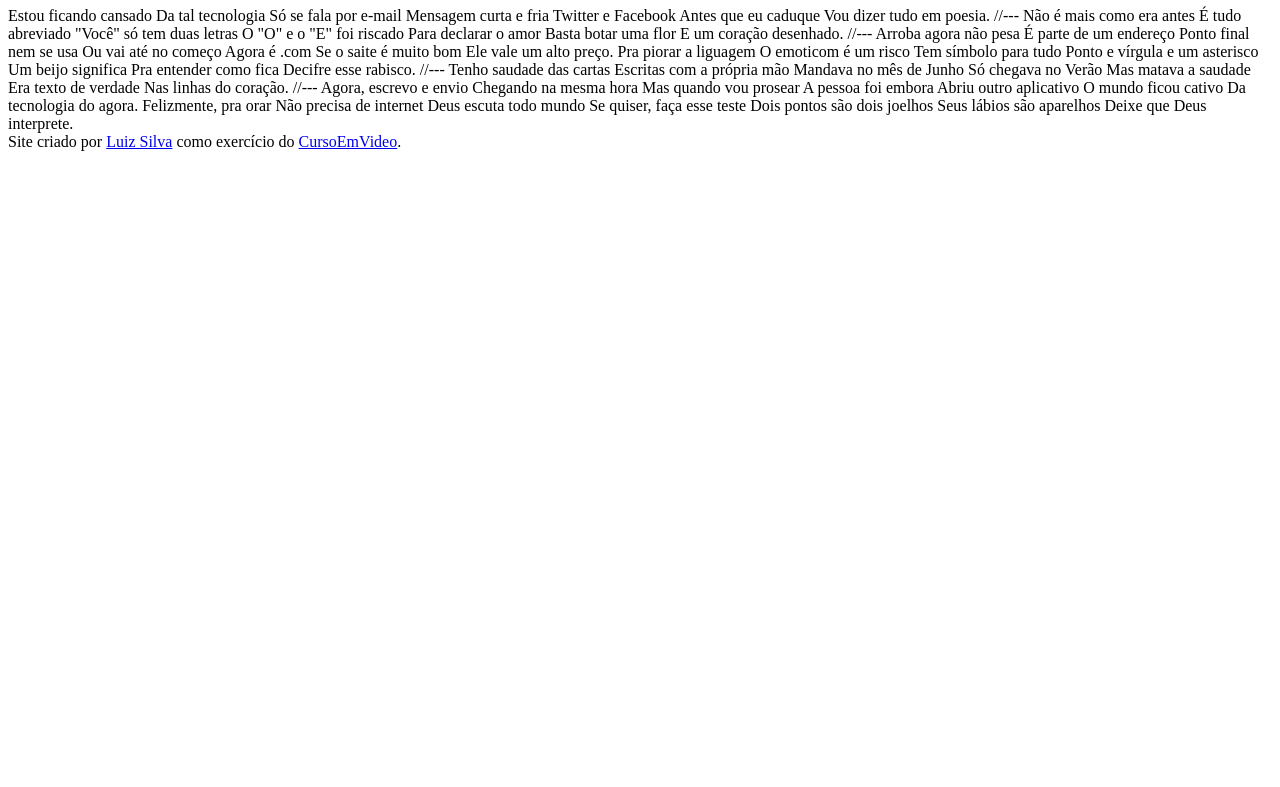
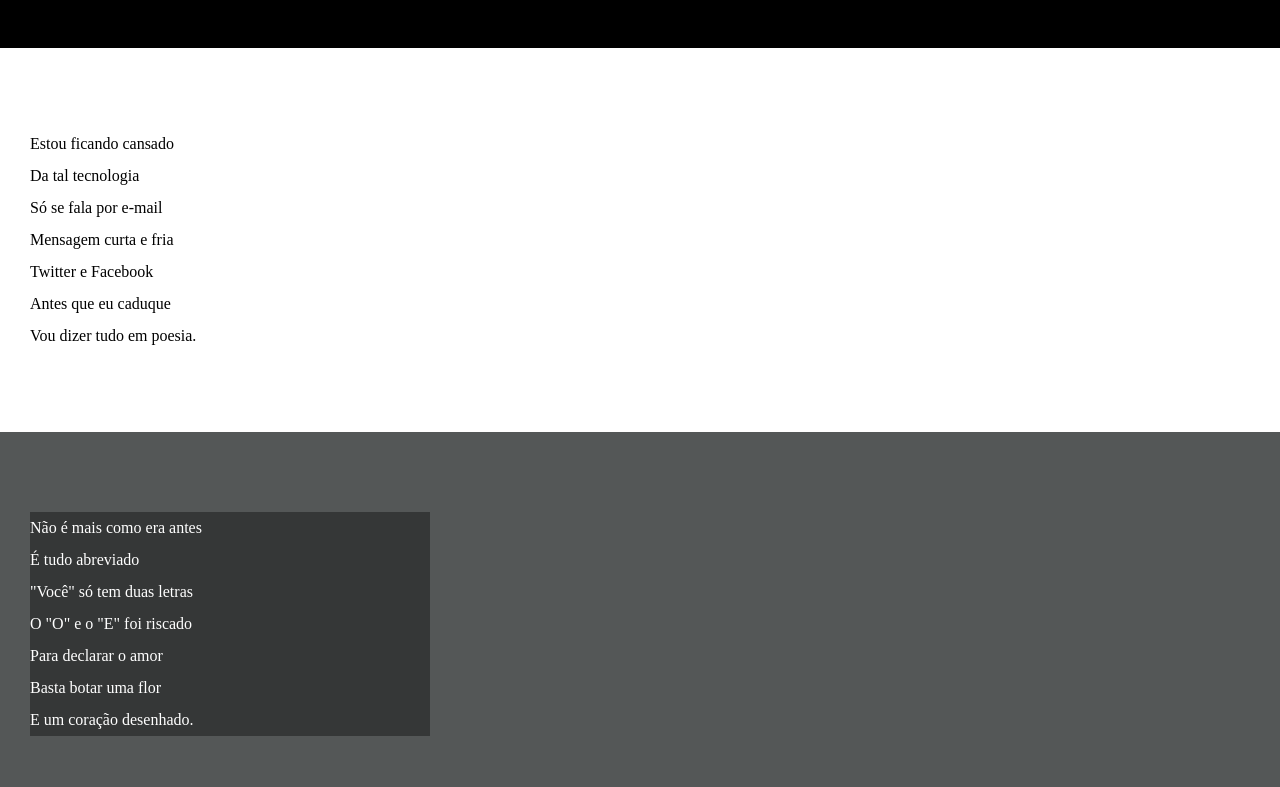
Before and after one commit to luizsilva23/html_css1, a plain HTML site: page desafios/des_cor/index.html in a window 1280 px wide. Shown: the part 107-894 px from the top of the page. Before the commit the page ends 800 px from the top, so only its background shows below. Drawn offline with Linux system fonts and the light colour scheme.

Commit message:
atualização de estilo e blocos

```diff
--- /dev/null
+++ b/desafios/des_cor/estilo/style.css
@@ -0,0 +1,65 @@
+@charset "UTF-8";
+
+* {
+    margin: 0px;
+    padding: 0px;
+}
+
+html, body {
+    min-height: 100vh;
+    background-color: darkgray;
+}
+
+header{
+    background-color: black;
+    color: white;
+    text-align: center;
+}
+
+header > h1{
+    padding-top: 50px;
+    font-variant: small-caps;
+}
+
+header > p{
+    padding-bottom: 50px;
+}
+
+header a, footer a{
+    color: white;
+    text-decoration: none;
+    font-weight: bolder;
+}
+
+header a:hover, footer a:hover {
+    text-decoration: underline;
+}
+
+section{
+    padding-top: 10vh;
+    padding-bottom: 10vh;
+    line-height: 2em;
+    padding-left: 30px;
+}
+
+section.normal{
+    background-color: white;
+    color: black;
+}
+
+section.imagem{
+    background-color: rgba(31, 37, 37, 0.61);
+    color: white;
+}
+
+section.imagem > p{
+    background-color: rgba(0, 0, 0, 0.363);
+    width: 400px;
+}
+
+footer {
+    background-color: black;
+    color: white;
+    text-align: center;
+    padding: 10px;
+}
--- a/desafios/des_cor/index.html
+++ b/desafios/des_cor/index.html
@@ -5,6 +5,7 @@
     <meta http-equiv="X-UA-Compatible" content="IE=edge">
     <meta name="viewport" content="width=device-width, initial-scale=1.0">
     <title>Cordel Moderno</title>
+    <link rel="stylesheet" href="estilo/style.css">
 </head>
 <body>
     <header>
@@ -12,76 +13,92 @@
             Cordel Moderno
         </h1>
         <p>
-            Por <a href="https://www.recantodasletras.com.br/poesias/3186743" tagert="_blank">Milton Duarte</a>
+            Por <a href="https://www.recantodasletras.com.br/poesias/3186743" target="_blank">Milton Duarte</a>
         </p>
     </header>
 
-    Estou ficando cansado
-    Da tal tecnologia
-    Só se fala por e-mail
-    Mensagem curta e fria
-    Twitter e Facebook
-    Antes que eu caduque
-    Vou dizer tudo em poesia.
+    <section class="normal">
+        <p>
+            Estou ficando cansado <br>
+            Da tal tecnologia <br>
+            Só se fala por e-mail <br>
+            Mensagem curta e fria <br>
+            Twitter e Facebook <br>
+            Antes que eu caduque <br>
+            Vou dizer tudo em poesia.
+        </p>
+    </section>
 
-    //---
+    <section class="imagem">
+        <p>
+            Não é mais como era antes <br>
+            É tudo abreviado <br>
+            "Você" só tem duas letras <br>
+            O "O" e o "E" foi riscado <br>
+            Para declarar o amor <br>
+            Basta botar uma flor <br>
+            E um coração desenhado.
+        </p>
+    </section>
 
-    Não é mais como era antes
-    É tudo abreviado
-    "Você" só tem duas letras
-    O "O" e o "E" foi riscado
-    Para declarar o amor
-    Basta botar uma flor
-    E um coração desenhado.
+    <section class="normal">
+        <p>
+            Arroba agora não pesa <br>
+            É parte de um endereço <br>
+            Ponto final nem se usa <br>
+            Ou vai até no começo <br>
+            Agora é .com <br>
+            Se o saite é muito bom <br>
+            Ele vale um alto preço. <br>
+        </p>
 
-    //---
+        <p>
+            Pra piorar a liguagem <br>
+            O emoticom é um risco <br>
+            Tem símbolo para tudo <br>
+            Ponto e vírgula e um asterisco <br>
+            Um beijo significa <br>
+            Pra entender como fica <br>
+            Decifre esse rabisco.
+        </p>
+    </section>
 
-    Arroba agora não pesa
-    É parte de um endereço
-    Ponto final nem se usa
-    Ou vai até no começo
-    Agora é .com
-    Se o saite é muito bom
-    Ele vale um alto preço.
+    <section class="imagem">
+        <p>
+            Tenho saudade das cartas <br>
+            Escritas com a própria mão <br>
+            Mandava no mês de Junho <br>
+            Só chegava no Verão <br>
+            Mas matava a saudade <br>
+            Era texto de verdade <br>
+            Nas linhas do coração.
+        </p>
+    </section>
 
-    Pra piorar a liguagem
-    O emoticom é um risco
-    Tem símbolo para tudo
-    Ponto e vírgula e um asterisco
-    Um beijo significa
-    Pra entender como fica
-    Decifre esse rabisco.
+    <section class="normal">
+        <p>
+            Agora, escrevo e envio <br>
+            Chegando na mesma hora <br>
+            Mas quando vou prosear <br>
+            A pessoa foi embora <br>
+            Abriu outro aplicativo <br>
+            O mundo ficou cativo <br>
+            Da tecnologia do agora.
+        </p>
 
-    //---
-
-    Tenho saudade das cartas
-    Escritas com a própria mão
-    Mandava no mês de Junho
-    Só chegava no Verão
-    Mas matava a saudade
-    Era texto de verdade
-    Nas linhas do coração.
-
-    //---
-
-    Agora, escrevo e envio
-    Chegando na mesma hora
-    Mas quando vou prosear
-    A pessoa foi embora
-    Abriu outro aplicativo
-    O mundo ficou cativo
-    Da tecnologia do agora.
-
-    Felizmente, pra orar
-    Não precisa de internet
-    Deus escuta todo mundo
-    Se quiser, faça esse teste
-    Dois pontos são dois joelhos
-    Seus lábios são aparelhos
-    Deixe que Deus interprete.
+        <p>
+            Felizmente, pra orar <br>
+            Não precisa de internet <br>
+            Deus escuta todo mundo <br>
+            Se quiser, faça esse teste <br>
+            Dois pontos são dois joelhos <br>
+            Seus lábios são aparelhos <br>
+            Deixe que Deus interprete.
+        </p>
+    </section>
 
     <footer>
-        Site criado por <a href="https://github.com/luizsilva23" target="_blank">Luiz Silva</a> como exercício do <a href="https://www.cursoemvideo.com/" tagert="_blank">CursoEmVideo</a>.
+        Site criado por <a href="https://github.com/luizsilva23" target="_blank">Luiz Silva</a> como exercício do <a href="https://www.cursoemvideo.com/" target="_blank">CursoEmVideo</a>.
     </footer>
 </body>
 </html>
```
